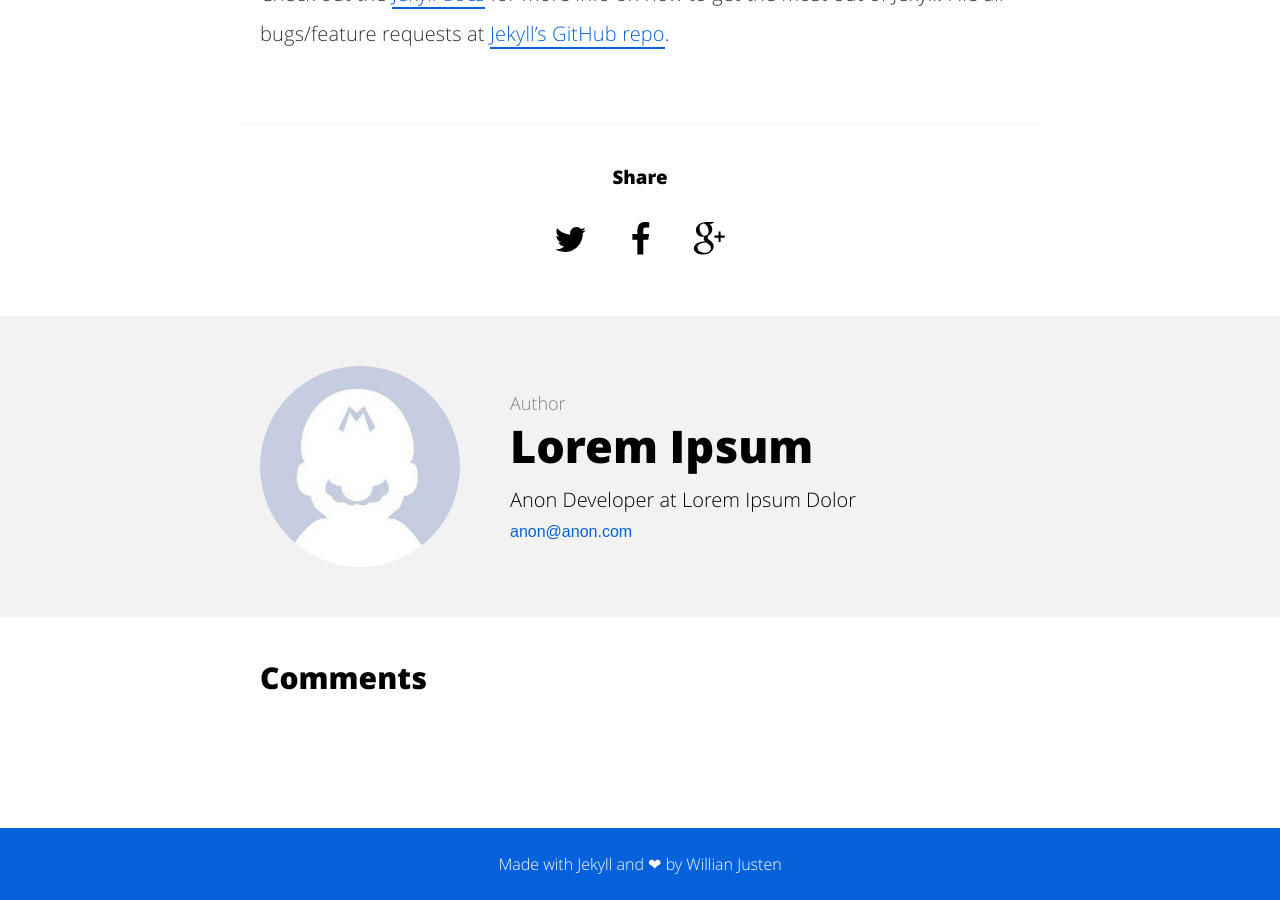
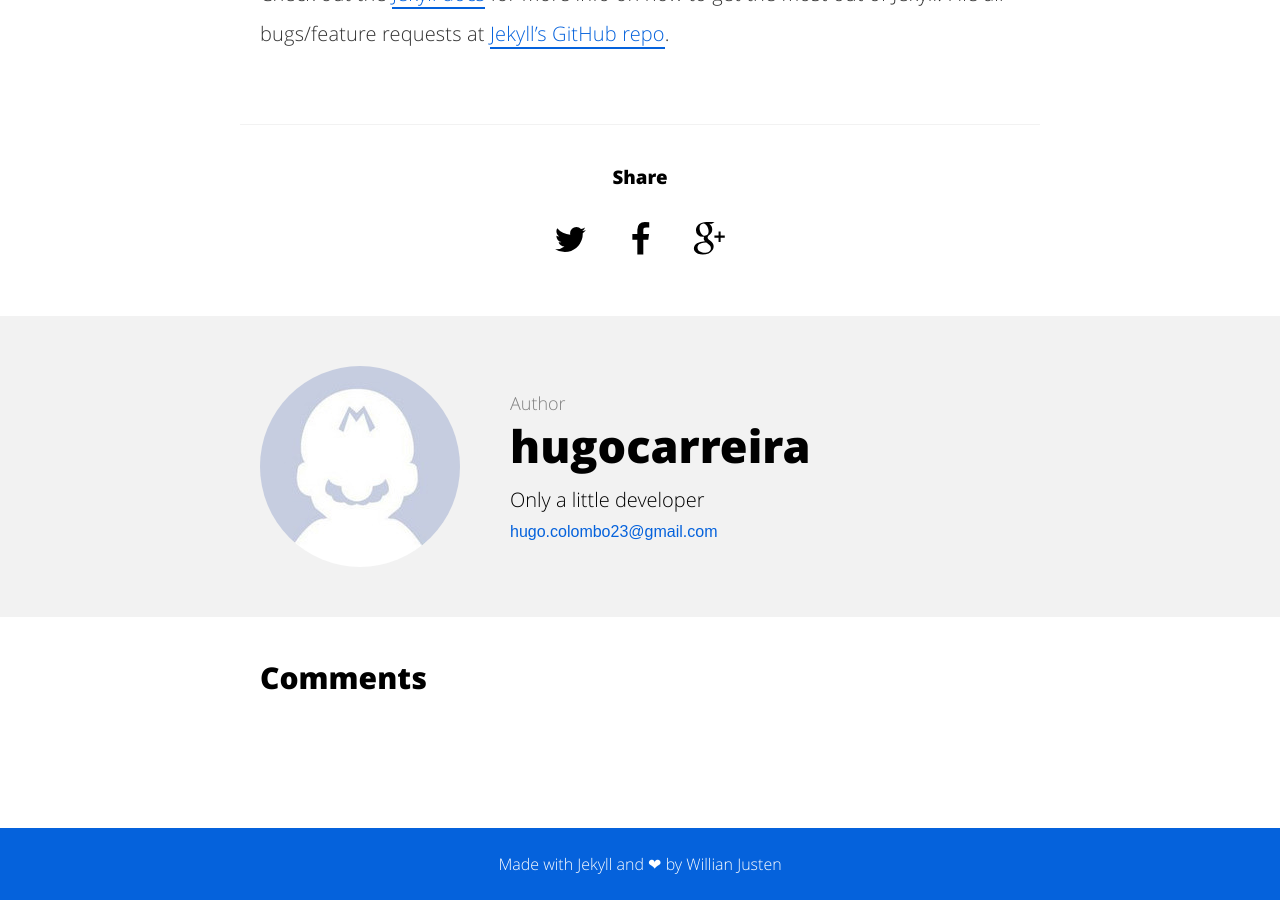
Before and after one commit to hugocarreira/onetedperday.github.io, a Jekyll site: the page built from _posts/2015-08-04-welcome-to-jekyll.md, in a window 1280 px wide and 900 px high, scrolled down 1462 px. Built offline with Jekyll 4.4.1, drawn with Linux system fonts in a browser that asks for light colours; comment, search, counter and statistics services are not loaded.

Commit message:
small configs

```diff
--- a/_config.yml
+++ b/_config.yml
@@ -1,15 +1,15 @@
 # Site settings
-description: A blog about lorem ipsum dolor sit amet
-baseurl: "/will-jekyll-template" # the subpath of your site, e.g. /blog
-url: "http://willianjusten.com.br" # the base hostname & protocol for your site e.g. http://willianjusten.com.br
+description: 'This is a project where my will, every day, i will watch at least a TED talk.'
+baseurl: "" # the subpath of your site, e.g. /blog
+url: "http://tedeveryday.com" # the base hostname & protocol for your site e.g. http://willianjusten.com.br
 
 # User settings
-username: Lorem Ipsum
-user_description: Anon Developer at Lorem Ipsum Dolor
-user_title: Anon Developer
-email: anon@anon.com
-twitter_username: lorem_ipsum
-github_username:  lorem_ipsum
+username: hugocarreira
+user_description: Only a little developer
+user_title: Hugo Carreira
+email: hugo.colombo23@gmail.com
+twitter_username: hugo.colombo23
+github_username:  hugocarreira
 gplus_username:  lorem_ipsum
 disqus_username: lorem_ipsum
 
```
